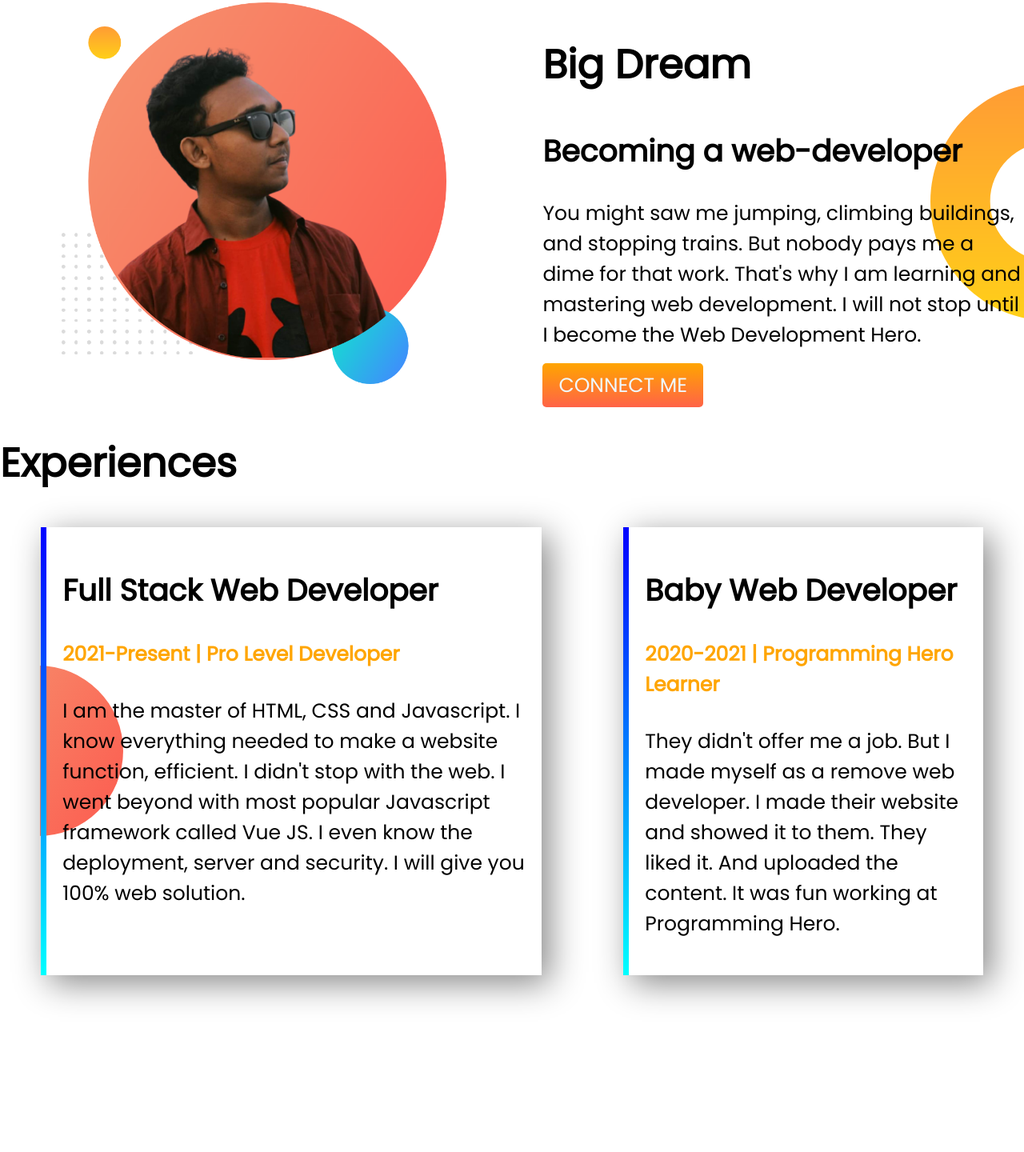
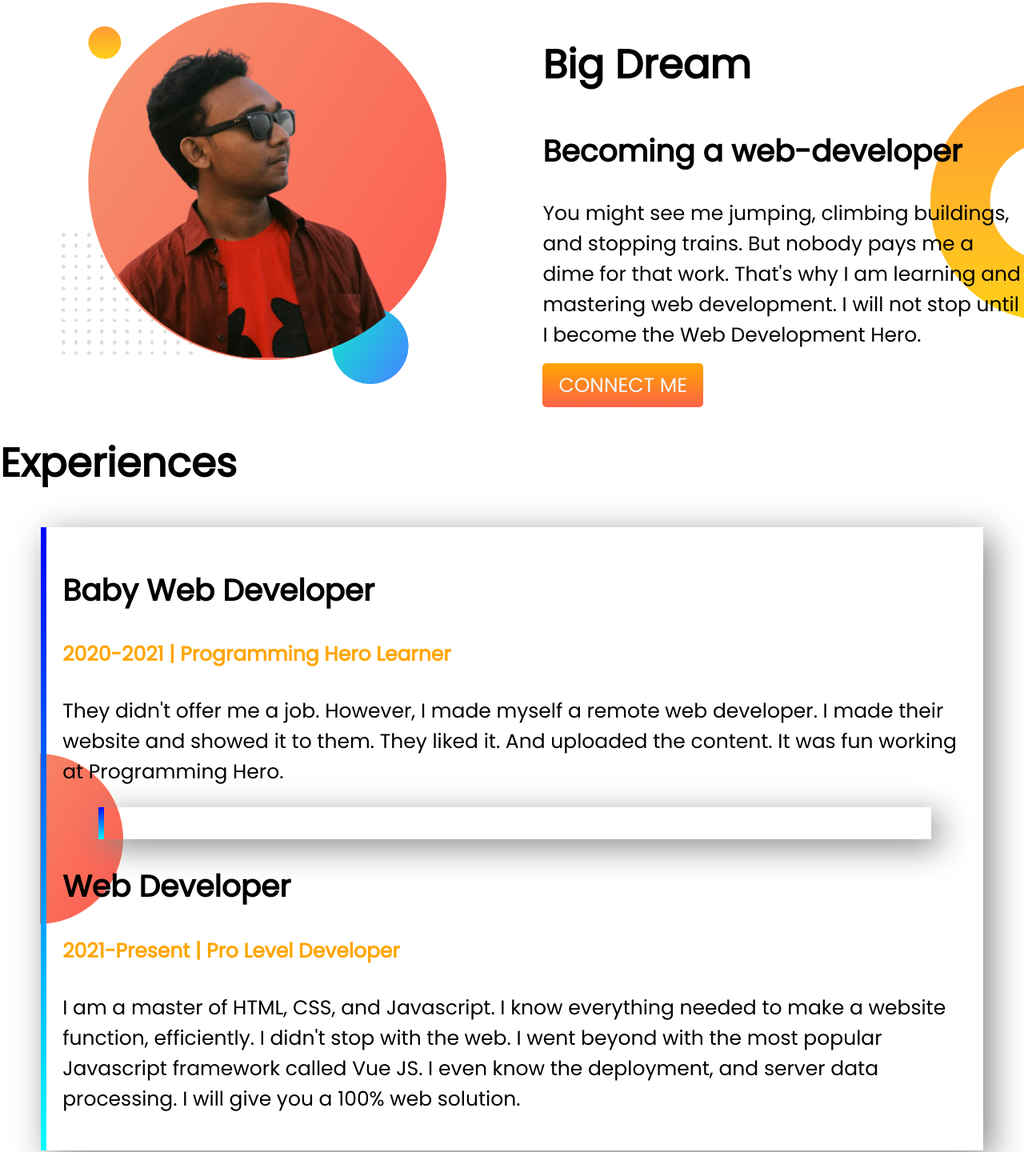
Before and after one commit to Touhid49/developer-portfolio, a plain HTML site: page index.html in a window 1280 px wide. Shown: the part 595-2035 px from the top of the page at 80% size. Before the commit the page ends 1964 px from the top, so only its background shows below. Drawn offline with Linux system fonts and the light colour scheme.

Commit message:
Update index.html

```diff
--- a/index.html
+++ b/index.html
@@ -39,7 +39,7 @@
         <div class="half-width">
             <h1>Big Dream</h1>
             <h2>Becoming a web-developer</h2>
-            <p>You might saw me jumping, climbing buildings, and stopping trains. But nobody pays me a dime for that work. That's why I am learning and mastering web development. I will not stop until I become the Web Development Hero.</p>
+            <p>You might see me jumping, climbing buildings, and stopping trains. But nobody pays me a dime for that work. That's why I am learning and mastering web development. I will not stop until I become the Web Development Hero.</p>
             <a class="buttonlink" href="https://www.facebook.com/profile.php?id=100087288885662" target="_blank">CONNECT ME</a>
         </div>
 
@@ -54,16 +54,18 @@
          <div class ="ex-area">
 
             <div class="box-s bg-img">
-                <h2> Full Stack Web Developer</h2>
+                 <h2>Baby Web Developer</h2>
+               <h4>2020-2021 | Programming Hero Learner</h4>
+               <p>They didn't offer me a job. However, I made myself a remote web developer. I made their website and showed it to them. They liked it. And uploaded the content. It was fun working at Programming Hero.</p>
+
+           <div class="box-s bg-img">
+
+          </div>
+                <h2>Web Developer</h2>
                 <h4>2021-Present | Pro Level Developer</h4>
-                <p>I am the master of HTML, CSS and Javascript. I know everything needed to make a website function, efficient. I didn't stop with the web. I went beyond with most popular Javascript framework called Vue JS. I even know the deployment, server and security. I will give you 100% web solution.</p>
+                <p>I am a master of HTML, CSS, and Javascript. I know everything needed to make a website function, efficiently. I didn't stop with the web. I went beyond with the most popular Javascript framework called Vue JS. I even know the deployment, and server data processing. I will give you a 100% web solution.</p>
            </div>
 
-           <div class="box-s bg-img">
-               <h2>Baby Web Developer</h2>
-               <h4>2020-2021 | Programming Hero Learner</h4>
-               <p>They didn't offer me a job. But I made myself as a remove web developer. I made their website and showed it to them. They liked it. And uploaded the content. It was fun working at Programming Hero.</p>
-          </div>
          </div>
 
 
```
